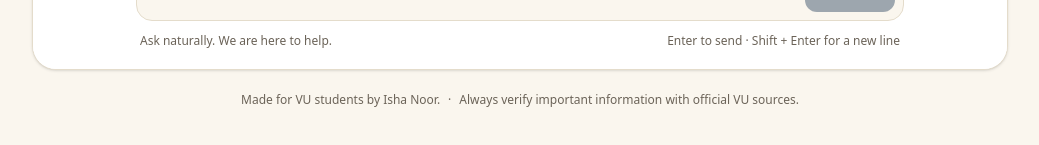
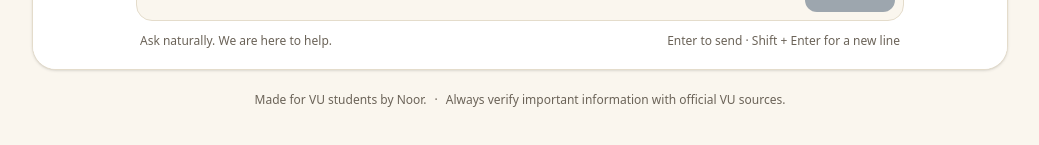
Before and after one commit to Isha123-maker/vu-chatbot, a Next.js app: page / in a window 1280 px wide. Shown: the part 999-1144 px from the top of the page, without its empty margins (120-1159 px from the left). Built offline with nearby package versions, Linux system fonts and the light colour scheme.

Commit message:
docs: add live demo, affiliation note, and answer screenshot; set app metadata

```diff
--- a/app/layout.tsx
+++ b/app/layout.tsx
@@ -13,8 +13,9 @@ const geistMono = Geist_Mono({
 });
 
 export const metadata: Metadata = {
-  title: "Create Next App",
-  description: "Generated by create next app",
+  title: "VU Assistant",
+  description:
+    "An unofficial student helpdesk chatbot for Virtual University of Pakistan admissions, programs, examinations, and study guidance.",
 };
 
 export default function RootLayout({ children }: LayoutProps<"/">) {
--- a/app/page.tsx
+++ b/app/page.tsx
@@ -471,7 +471,7 @@ export default function Home() {
         </section>
 
         <footer className="py-5 text-center text-xs leading-5 text-muted">
-          Made for VU students by Isha Noor.
+          Made for VU students by Noor.
           <span className="mx-2">·</span>
           Always verify important information with official VU sources.
         </footer>
```
Also changed, not shown: images/HomePage-2.png (added), 1 other file (tests, documents, lock files or other folders).
